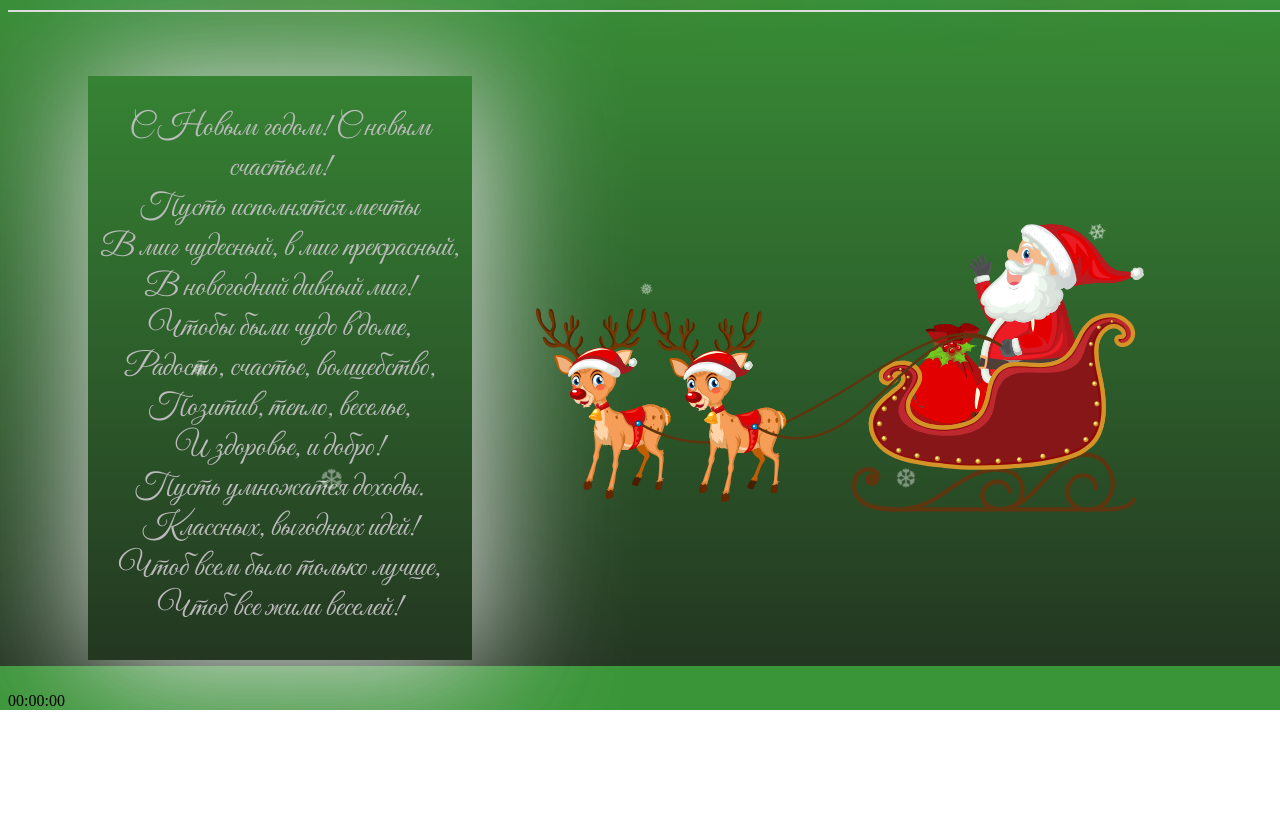
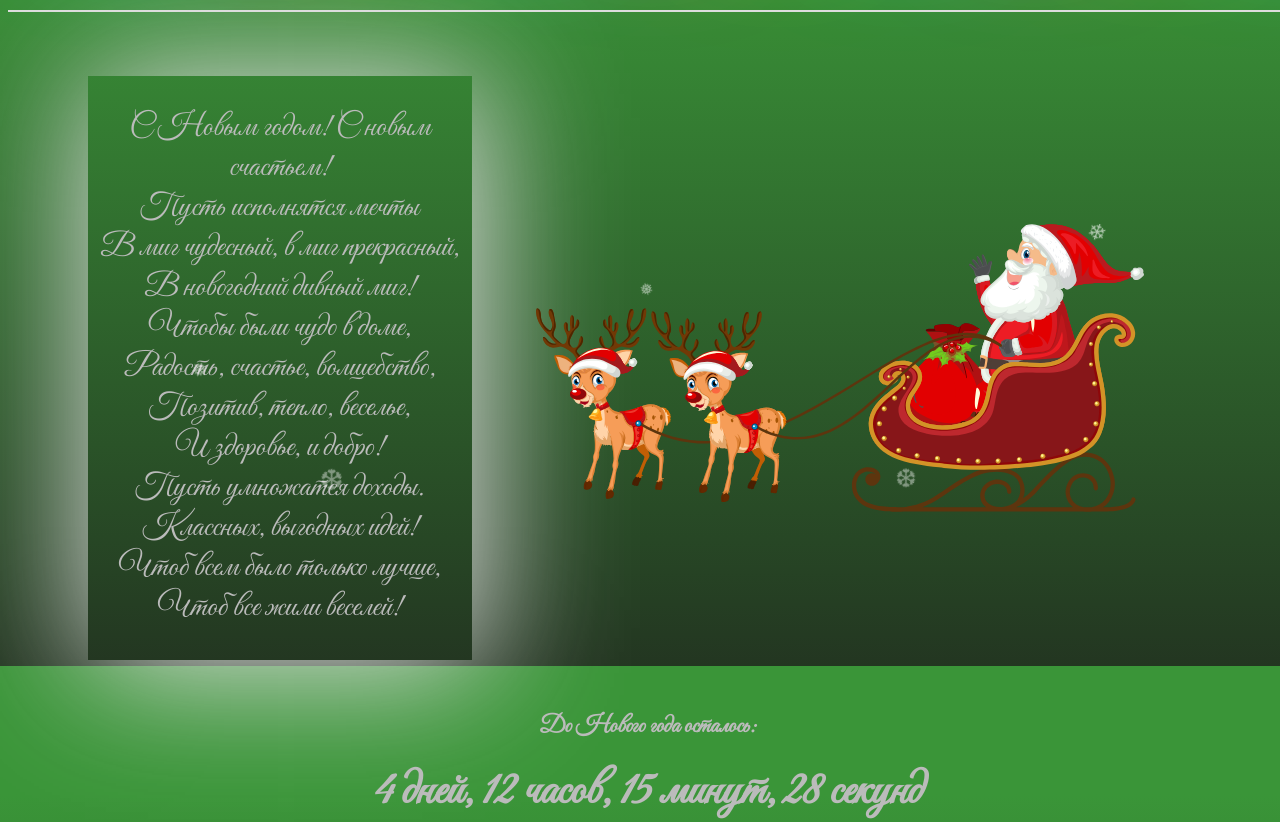
Before and after one commit to avran02/web, a plain HTML site: page happy-new-year/index.html in a window 1280 px wide. Shown: the part 190-1012 px from the top of the page. Before the commit the page ends 900 px from the top, so only its background shows below. Drawn offline with Linux system fonts and the light colour scheme; a web font is replaced by a local one.

Commit message:
added timer

```diff
--- a/happy-new-year/index.html
+++ b/happy-new-year/index.html
@@ -17,6 +17,7 @@
     <link rel="stylesheet" href="./snowfall.css">
     <link rel="stylesheet" href="./tree.css">
     <link rel="stylesheet" href="./garland.css">
+    <link href="./timer.js">
     </head>
 
 <body>
@@ -94,12 +95,11 @@
         <div class="garland-line"></div>
     </div>
 
-    <script>
-        let timer = document.createElement('div');
-        timer.classList.add('timer');
-        timer.innerHTML = '00:00:00';
-        document.body.appendChild(timer);
-    </script>
+    <div class="countdown">
+        <h2>До Нового года осталось:</h2>
+        <div id="countdown">Загрузка...</div>
+    </div>
+    <script src="./timer.js"></script>
 </body>
 
 </html>
--- a/happy-new-year/styles.css
+++ b/happy-new-year/styles.css
@@ -73,3 +73,18 @@ body {
     /* align-items: center; */
     /* justify-content: center; */
 }
+
+
+.countdown {
+    text-align: center;
+    margin-top: 20px;
+    color: #BBB;
+    font-weight: bold;
+    font-family: "Great Vibes", cursive;
+}
+
+#countdown {
+    font-size: 3rem;
+    font-weight: bold;
+    margin-top: 10px;
+}
--- /dev/null
+++ b/happy-new-year/timer.js
@@ -0,0 +1,32 @@
+function countdownToNewYear() {
+    const countdownElement = document.getElementById('countdown');
+
+    // Получаем текущую дату и дату следующего Нового года
+    const now = new Date();
+    const nextYear = now.getFullYear() + 1;
+    const newYearDate = new Date(`January 1, ${nextYear} 00:00:00`);
+
+    // Вычисляем разницу во времени
+    const timeDifference = newYearDate - now;
+
+    // Если разница меньше или равна нулю, отображаем поздравление
+    if (timeDifference <= 0) {
+        countdownElement.textContent = "С Новым годом!";
+        return;
+    }
+
+    // Переводим разницу в дни, часы, минуты и секунды
+    const days = Math.floor(timeDifference / (1000 * 60 * 60 * 24));
+    const hours = Math.floor((timeDifference % (1000 * 60 * 60 * 24)) / (1000 * 60 * 60));
+    const minutes = Math.floor((timeDifference % (1000 * 60 * 60)) / (1000 * 60));
+    const seconds = Math.floor((timeDifference % (1000 * 60)) / 1000);
+
+    // Обновляем содержимое HTML
+    countdownElement.textContent = `${days} дней, ${hours} часов, ${minutes} минут, ${seconds} секунд`;
+}
+
+// Обновляем таймер каждую секунду
+setInterval(countdownToNewYear, 1000);
+
+// Инициализируем первый рендер
+countdownToNewYear();
```
Also changed, not shown: 1 other file.
